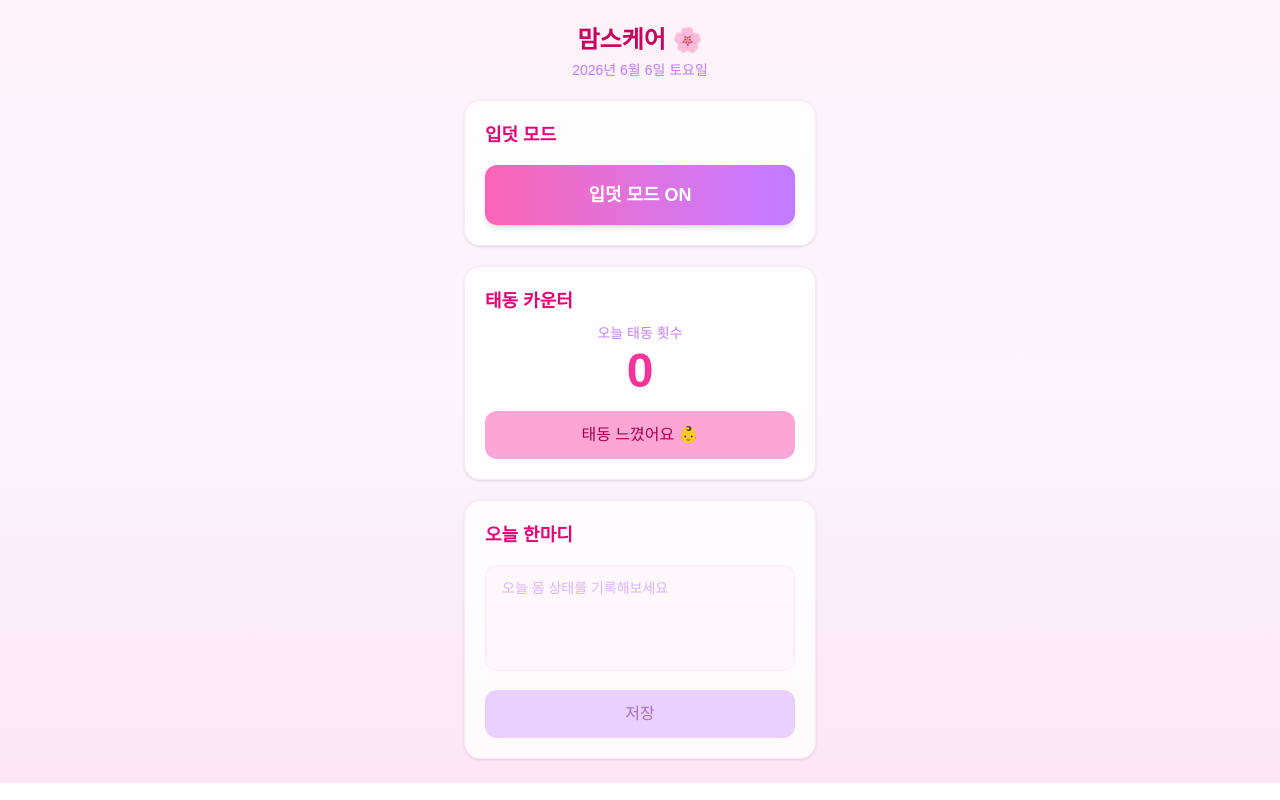
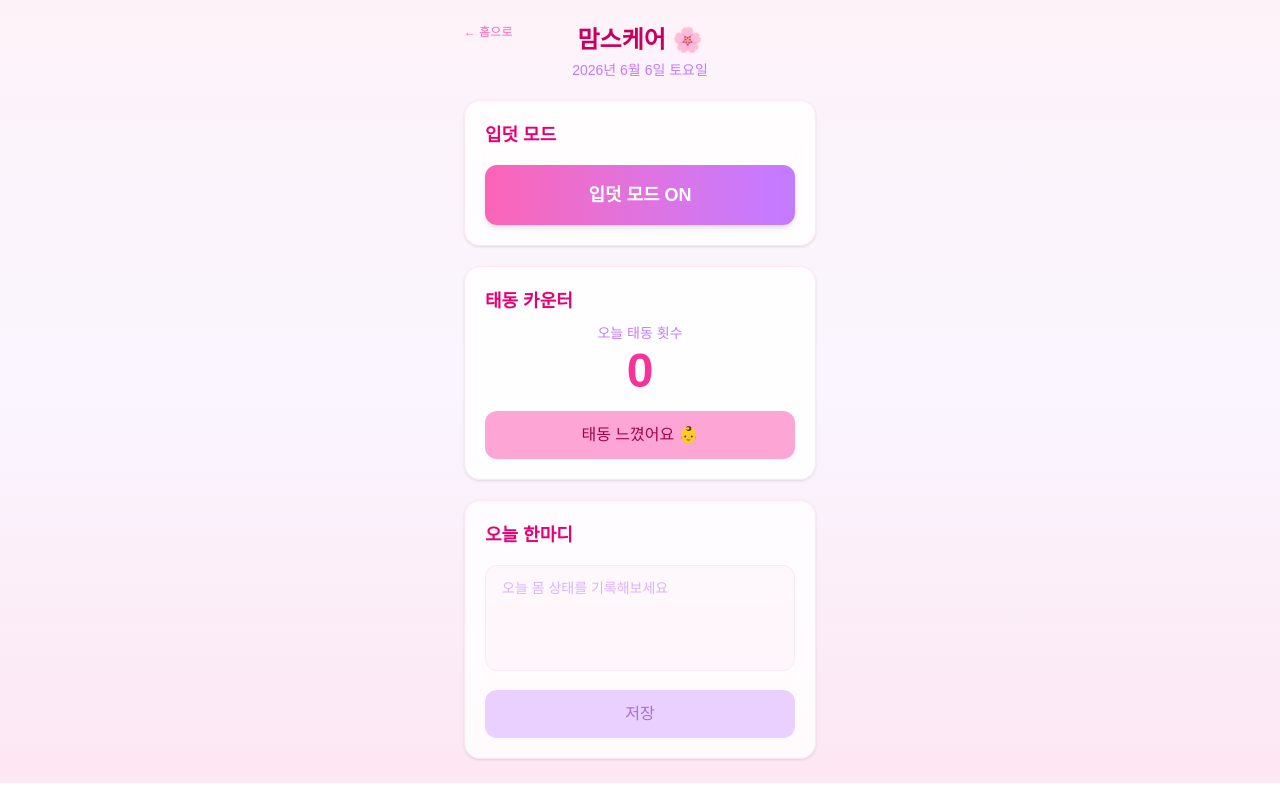
Before and after one commit to pizzahobbang98/thinq-momscare, a Next.js app: page /wife in a window 1280 px wide. Built offline with nearby package versions, Linux system fonts and the light colour scheme; no server answers; the database is empty.

Commit message:
feat: 뒤로가기 버튼 추가

```diff
--- a/app/hub/page.tsx
+++ b/app/hub/page.tsx
@@ -1,6 +1,7 @@
 'use client'
 
 import { useEffect, useState } from 'react'
+import { useRouter } from 'next/navigation'
 import { supabase, DEMO_WIFE_ID } from '@/lib/supabase'
 import { controlAirPurifier } from '@/lib/thinq-mock'
 
@@ -116,6 +117,7 @@ function mergeFeedItems(deviceEvents: DeviceEvent[], symptomLogs: SymptomLog[]):
 }
 
 export default function HubPage() {
+  const router = useRouter()
   const [currentTime, setCurrentTime] = useState(getCurrentTimeLabel())
   const [latestDeviceEvent, setLatestDeviceEvent] = useState<DeviceEvent | null>(null)
   const [nauseaCount, setNauseaCount] = useState(0)
@@ -288,7 +290,14 @@ export default function HubPage() {
   return (
     <div className="min-h-full bg-gradient-to-br from-slate-900 via-zinc-900 to-slate-800 text-slate-100">
       <div className="mx-auto w-full max-w-3xl px-6 py-8">
-        <header className="mb-8 border-b border-slate-700 pb-6">
+        <header className="relative mb-8 border-b border-slate-700 pb-6">
+          <button
+            type="button"
+            onClick={() => router.push('/')}
+            className="absolute left-0 top-0 text-xs text-slate-400 transition hover:text-slate-200"
+          >
+            ← 홈으로
+          </button>
           <h1 className="text-3xl font-bold text-slate-100">ThinQ ON 허브 🖥️</h1>
           <p className="mt-2 text-sm text-slate-400">
             {getTodayLabel()} · {currentTime}
--- a/app/husband/page.tsx
+++ b/app/husband/page.tsx
@@ -1,6 +1,7 @@
 'use client'
 
 import { useEffect, useState } from 'react'
+import { useRouter } from 'next/navigation'
 import { supabase, DEMO_WIFE_ID } from '@/lib/supabase'
 
 type DeviceStatus = {
@@ -61,6 +62,7 @@ function isToday(iso: string) {
 }
 
 export default function HusbandPage() {
+  const router = useRouter()
   const [latestDeviceEvent, setLatestDeviceEvent] = useState<DeviceEvent | null>(null)
   const [kickCount, setKickCount] = useState(0)
   const [diaryLogs, setDiaryLogs] = useState<SymptomLog[]>([])
@@ -159,7 +161,14 @@ export default function HusbandPage() {
   return (
     <div className="min-h-full bg-gradient-to-b from-sky-50 via-teal-50 to-cyan-100">
       <div className="mx-auto flex min-h-full w-full max-w-sm flex-col gap-5 px-4 py-6">
-        <header className="text-center">
+        <header className="relative text-center">
+          <button
+            type="button"
+            onClick={() => router.push('/')}
+            className="absolute left-0 top-0 text-xs text-sky-400 transition hover:text-sky-600"
+          >
+            ← 홈으로
+          </button>
           <h1 className="text-2xl font-bold text-sky-700">아내 상태 모니터링 👨</h1>
           <p className="mt-1 text-sm text-teal-500">{getTodayLabel()}</p>
         </header>
--- a/app/wife/page.tsx
+++ b/app/wife/page.tsx
@@ -1,6 +1,7 @@
 'use client'
 
 import { useEffect, useState } from 'react'
+import { useRouter } from 'next/navigation'
 import { supabase, DEMO_WIFE_ID } from '@/lib/supabase'
 import { controlAirPurifier } from '@/lib/thinq-mock'
 
@@ -20,6 +21,7 @@ function getTodayStartISO() {
 }
 
 export default function WifePage() {
+  const router = useRouter()
   const [nauseaMessage, setNauseaMessage] = useState('')
   const [kickCount, setKickCount] = useState(0)
   const [diaryText, setDiaryText] = useState('')
@@ -116,7 +118,14 @@ export default function WifePage() {
   return (
     <div className="min-h-full bg-gradient-to-b from-pink-50 via-purple-50 to-pink-100">
       <div className="mx-auto flex min-h-full w-full max-w-sm flex-col gap-5 px-4 py-6">
-        <header className="text-center">
+        <header className="relative text-center">
+          <button
+            type="button"
+            onClick={() => router.push('/')}
+            className="absolute left-0 top-0 text-xs text-pink-400 transition hover:text-pink-600"
+          >
+            ← 홈으로
+          </button>
           <h1 className="text-2xl font-bold text-pink-700">맘스케어 🌸</h1>
           <p className="mt-1 text-sm text-purple-400">{getTodayLabel()}</p>
         </header>
```
